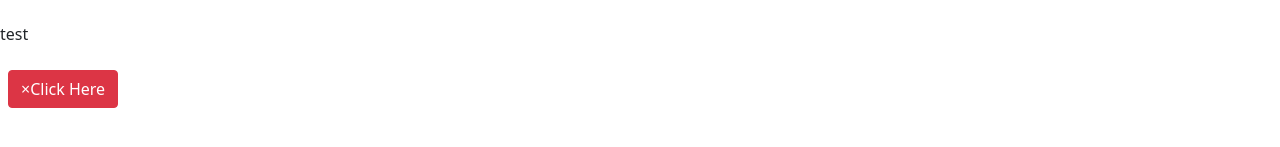
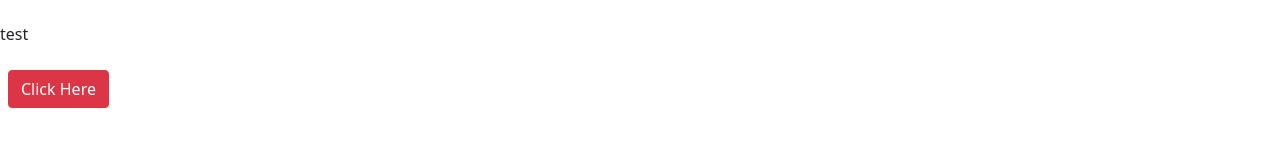
Before and after one commit to RiFactor/mosh-react-18-app, a React (Vite) app: page / in a window 1280 px wide. Shown: the part 223-370 px from the top of the page. Built offline with nearby package versions, Linux system fonts and the light colour scheme; the HTML template or start-up script is replaced by a standard one.

Commit message:
Solution: Showing An Alert & tidy code

```diff
--- a/src/App.tsx
+++ b/src/App.tsx
@@ -34,8 +34,7 @@ const App = () => {
       />
       {showAlert && (
         <Alert>
-          <strong>Holy guacamole!</strong> You should check in on some of those
-          fields below.
+          <strong>Oops!</strong> Close to dismiss this
           <button
             onClick={() => setShowAlert(false)}
             type="button"
--- a/src/components/Alert.tsx
+++ b/src/components/Alert.tsx
@@ -1,5 +1,4 @@
-import { ReactNode, useState } from "react";
-import Button from "./Button";
+import { ReactNode } from "react";
 import classNames from "classnames";
 
 interface IProps {
--- a/src/components/Button.tsx
+++ b/src/components/Button.tsx
@@ -1,9 +1,6 @@
 // rafce NTS: shortcut
-
 import { MouseEvent } from "react";
 import classNames from "classnames";
-import Alert from "./Alert";
-import { useState } from "react";
 
 interface IProps {
   buttonType?:
@@ -17,7 +14,6 @@ interface IProps {
     | "dark"
     | "link"; // NTS: to restrict input to valid options only
   children?: string; // NTS: to make it optional
-  //   hide: boolean;
   onClick: (event: MouseEvent) => void;
 }
 
@@ -25,8 +21,7 @@ const Button = ({
   buttonType = "primary", // NTS: to set default value if not provided
   children = "Click Me",
   onClick,
-}: //   hide = true,
-IProps) => {
+}: IProps) => {
   return (
     <>
       <button
@@ -36,12 +31,8 @@ IProps) => {
         onClick={(event: MouseEvent) => {
           onClick(event);
         }}
-        className={classNames(
-          `close m-2 btn btn-${buttonType}`
-          //   , hide && "hide"
-        )}
+        className={classNames(`close m-2 btn btn-${buttonType}`)}
       >
-        <span aria-hidden="true">&times;</span>
         {children}
       </button>
     </>
```
